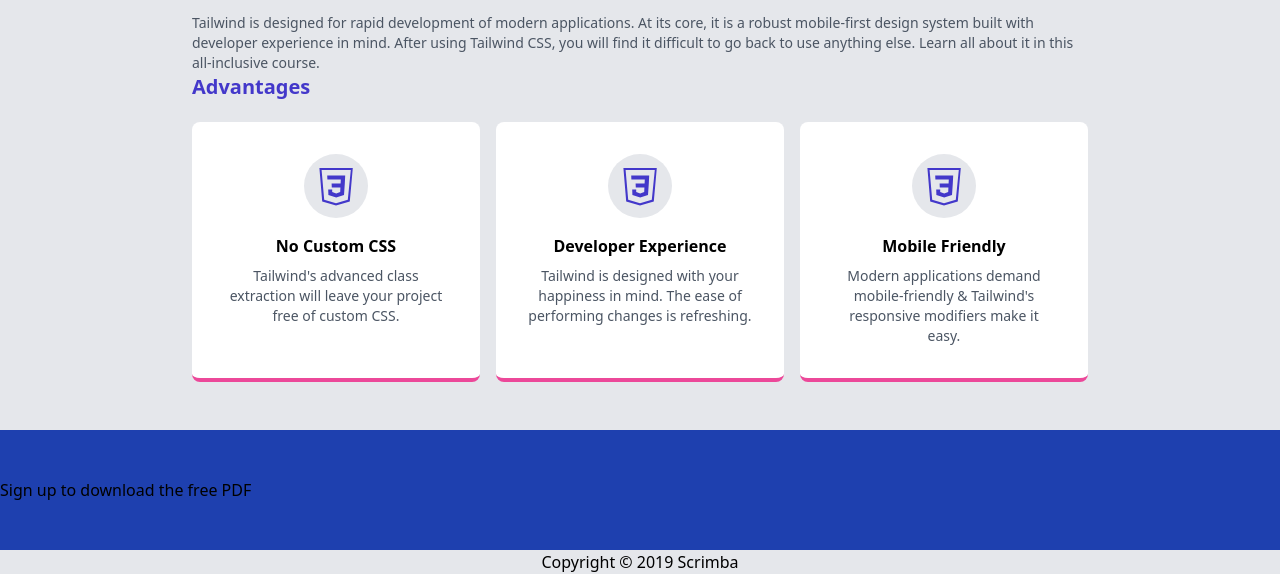
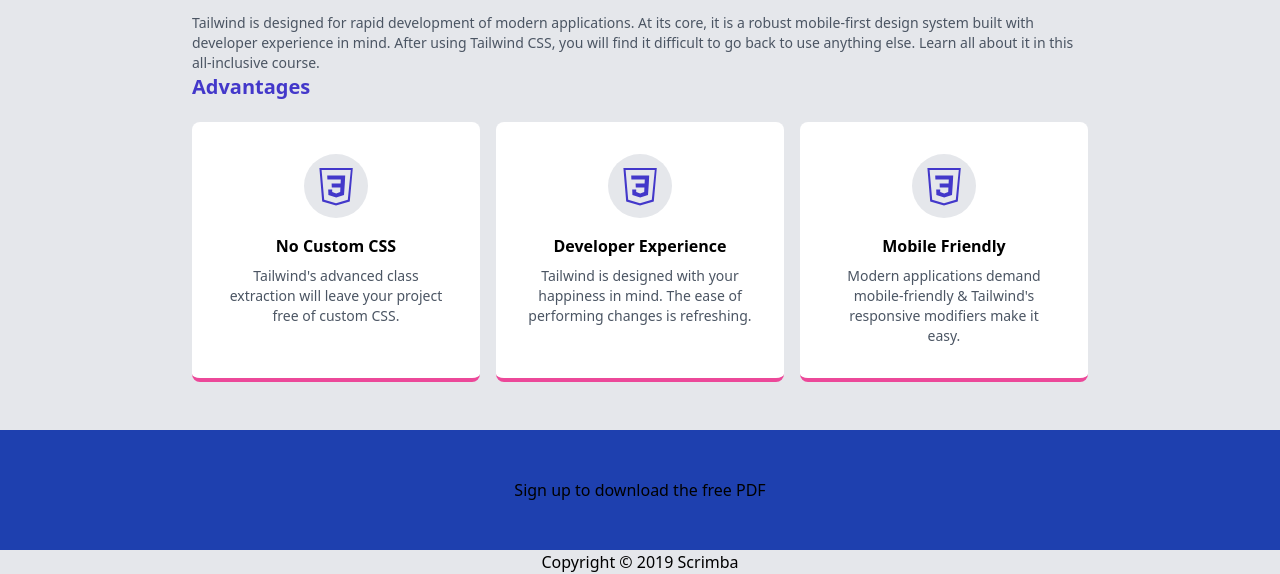
Before and after one commit to mehrnaz98/Tailwind-CSS-Landing-Page, a website: page index.html in a window 1280 px wide. Shown: the part 276-850 px from the top of the page. Drawn offline with nearby package versions, Linux system fonts and the light colour scheme.

Commit message:
Set display flex and bring the items to the center

```diff
--- a/index.html
+++ b/index.html
@@ -162,7 +162,7 @@
         </div>
       </div>
 
-      <div class="bg-blue-800 py-12 mt-12 w-full">
+      <div class="bg-blue-800 py-12 mt-12 w-full flex flex-col items-center">
         <h2>Sign up to download the free PDF</h2>
       </div>
     </main>
```
